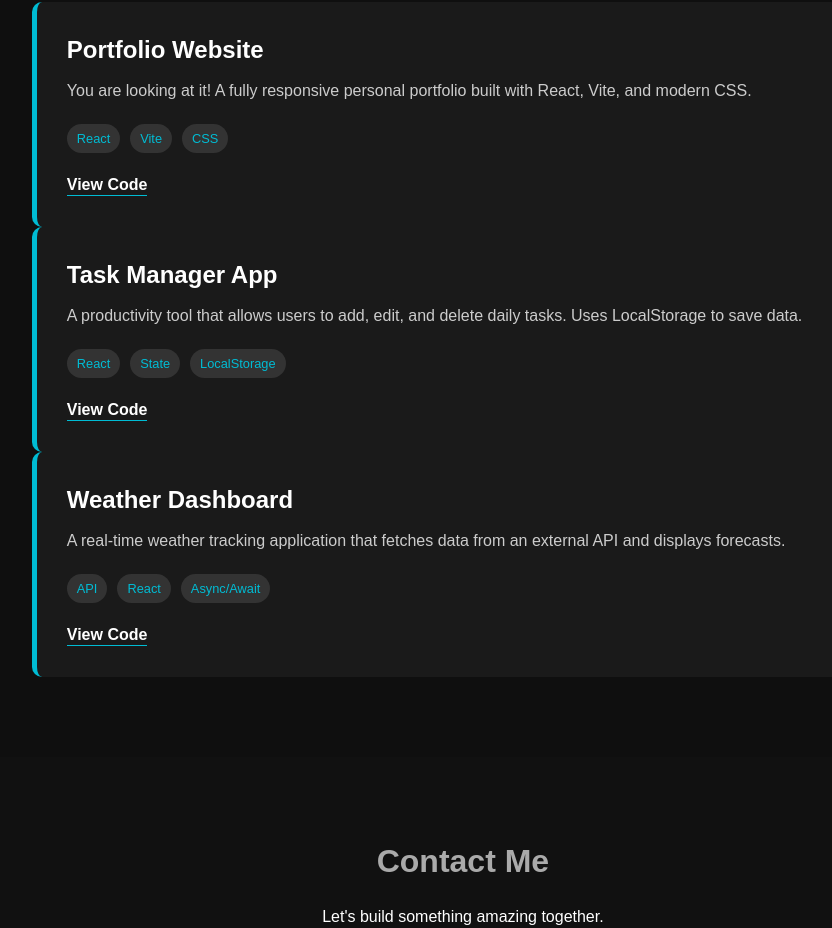
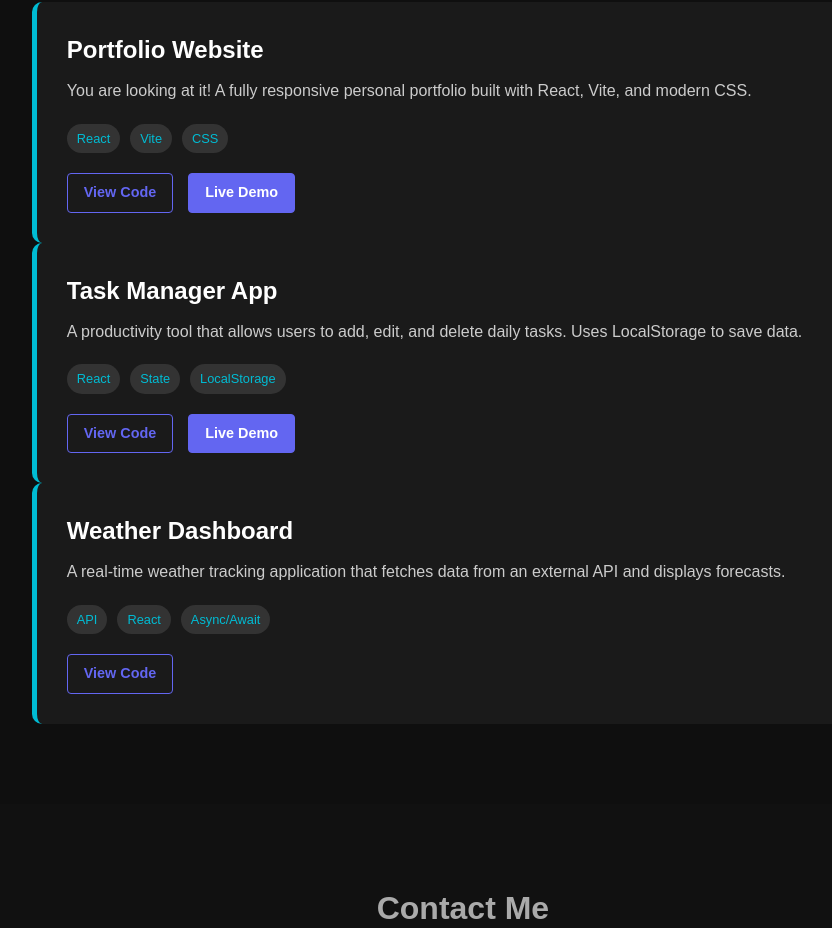
Before and after one commit to tanmay0235/my-freelance-portfolio, a React (Vite) app: page / in a window 1280 px wide. Shown: the part 2406-3334 px from the top of the page, without its empty margins (76-908 px from the left). Built offline with nearby package versions, Linux system fonts and the light colour scheme.

Commit message:
View Code button Updated and live demo button added

```diff
--- a/src/App.css
+++ b/src/App.css
@@ -152,15 +152,36 @@ h2 { font-size: 2rem; color: #aaa; margin-bottom: 20px; }
   margin-right: 10px;
   display: inline-block;
 }
+.project-links {
+  display: flex;
+  gap: 15px; /* Space between buttons */
+  margin-top: 15px;
+}
+.project-link {
+ text-decoration: none;
+  font-weight: bold;
+  font-size: 0.9rem;
+  color: #6366f1; /* Your primary color */
+  border: 1px solid #6366f1;
+  padding: 8px 16px;
+  border-radius: 4px;
+  transition: all 0.3s ease;
 
-.project-link {
-  color: #fff;
-  font-weight: bold;
-  border-bottom: 1px solid #00bcd4;
-  padding-bottom: 2px;
 }
 .project-link:hover {
+  background-color: #ebf4ff;
   color: #00bcd4;
+}
+/* Specific style for the "Live Demo" button to make it pop */
+.demo-btn {
+  background-color: #6366f1;
+  color: white;
+}
+
+.demo-btn:hover {
+  background-color: #4f46e5;
+  color: white;
+  transform: translateY(-2px); /* Slight lift effect */
 }
 /* --- CONTACT SECTION --- */
 .contact-section {
--- a/src/Projects.jsx
+++ b/src/Projects.jsx
@@ -6,13 +6,15 @@ const Projects=()=>{
       title: "Portfolio Website",
       desc: "You are looking at it! A fully responsive personal portfolio built with React, Vite, and modern CSS.",
       tech: ["React", "Vite", "CSS"],
-      link: "#" // You can add your GitHub link here later
+      link: "https://github.com/tanmay0235/my-freelance-portfolio.git",
+      demo: "https://tanmay-portfolio-dev.netlify.app"
     },
     {
       title: "Task Manager App",
       desc: "A productivity tool that allows users to add, edit, and delete daily tasks. Uses LocalStorage to save data.",
       tech: ["React", "State", "LocalStorage"],
-      link: "#"
+      link: "https://github.com/tanmay0235/smart-task-manager.git",
+      demo: "https://smarttaskmanagertool.netlify.app"
     },{
       title: "Weather Dashboard",
       desc: "A real-time weather tracking application that fetches data from an external API and displays forecasts.",
@@ -34,7 +36,18 @@ const Projects=()=>{
                     <span key={i} className="tech-tag">{tag}</span>
                   ))}
                 </div>
-                <a href={project.link} className="project-link">View Code</a>
+                <div className="project-links">
+
+                   <a href={project.link} target="_blank" rel="noopener noreferrer" className="project-link">
+                     View Code
+                    </a>
+                    {project.demo && project.demo !== "" && (
+                        <a href={project.demo} target="_blank" rel="noopener noreferrer" className="project-link demo-btn">
+                                    Live Demo
+                          </a>
+
+                    )}
+                </div>
                 </div>
               ))}
 
```
